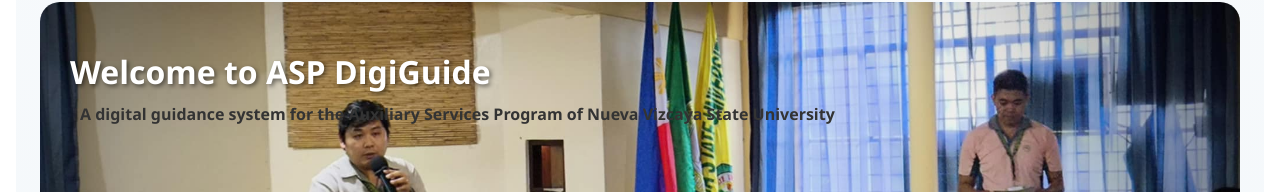
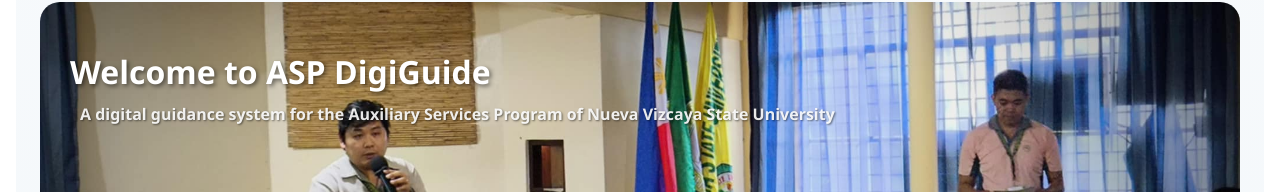
Before and after one commit to yzma-er/my-app, a React (Create React App) app: page / in a window 1280 px wide. Shown: the part 134-326 px from the top of the page. Built offline with nearby package versions, Linux system fonts and the light colour scheme; no server answers.

Commit message:
Update RoleSelectionPage.css

```diff
--- a/src/pages/RoleSelectionPage.css
+++ b/src/pages/RoleSelectionPage.css
@@ -1304,9 +1304,10 @@
 
 .carousel-welcome-subtitle {
   font-size: 1.1rem;
-  color: white;
+  color: rgba(255, 255, 255, 0.9) !important;
   margin: 0;
-  font-weight: 800;
+  font-weight: 600;
+  text-shadow: 1px 1px 2px rgba(0, 0, 0, 0.5);
 
 }
 
```
